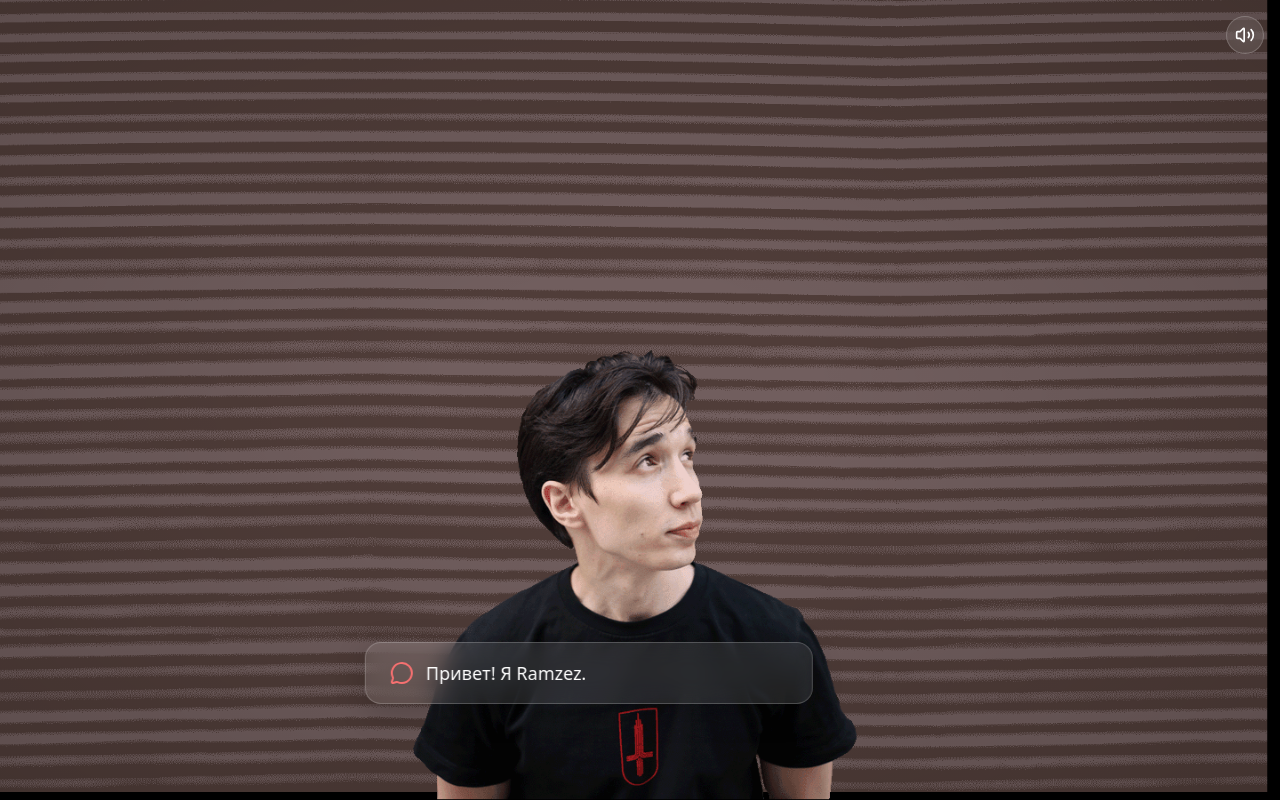
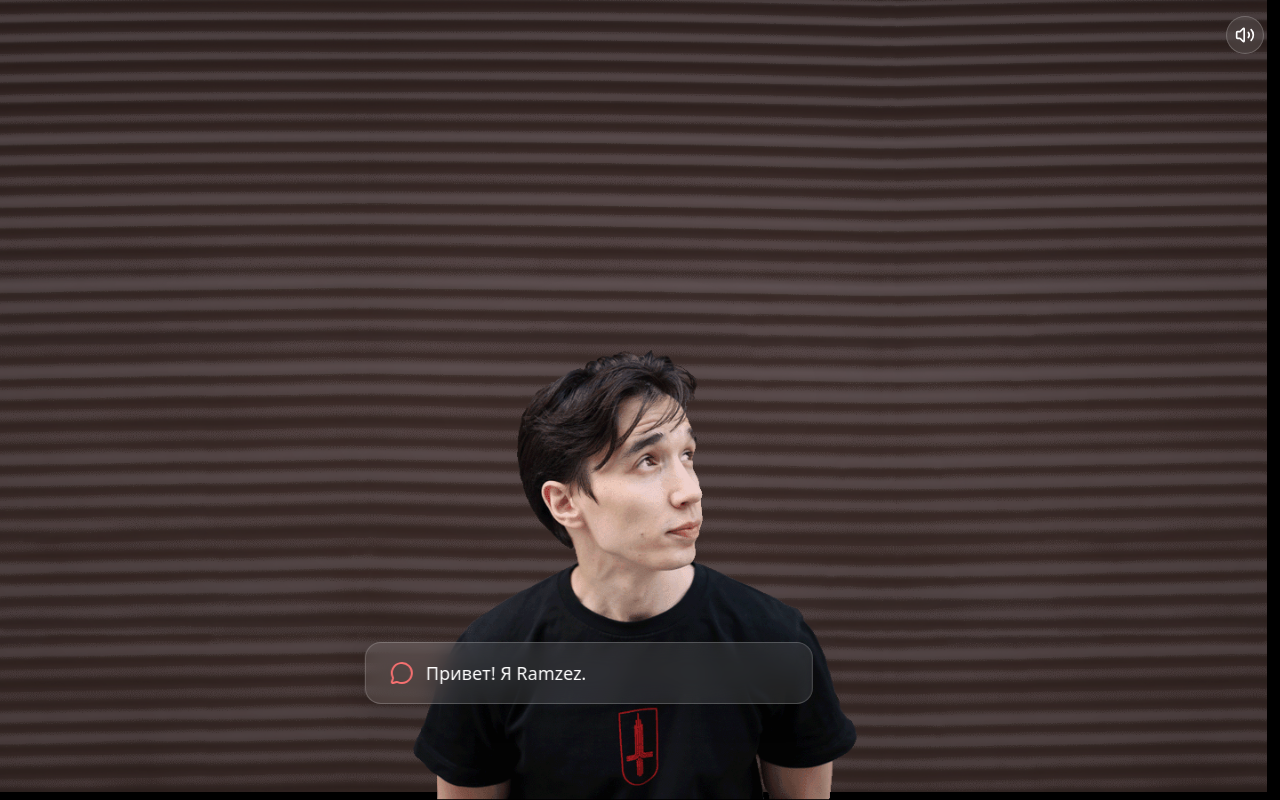
Before and after one commit to Ramzezzzzz/ramzez-portfolio, a React app: page / in a window 1280 px wide. Both pictures are taken after a click on the button "Включить звук". Built offline with nearby package versions, Linux system fonts and the light colour scheme; the HTML template or start-up script is replaced by a standard one.

Commit message:
пятый фикс анимации появления

```diff
--- a/src/pages/HomePage.jsx
+++ b/src/pages/HomePage.jsx
@@ -9,11 +9,11 @@ import { MessageCircle, FolderGit2, PenTool, Smartphone } from "lucide-react";
 
 const BASE_URL = import.meta.env.BASE_URL || "/";
 
-// Настройки анимаций (меняйте здесь, чтобы подобрать идеал)
-const FADE_DURATION = 4000;         // 4 секунды – осветление фона
-const PERSONA_DELAY = 2000;         // 2 секунды – задержка перед появлением персонажа
-const PERSONA_DURATION = 3000;     // 3 секунды – длительность появления персонажа
-const ORIGINAL_LOAD_DELAY = 12000; // 15 секунд – начало загрузки оригиналов
+// Тайминги – можно менять
+const FADE_DURATION = 4000;          // 4 секунды – осветление фона
+const PERSONA_DELAY = 1000;          // 1 секунда – задержка перед появлением
+const PERSONA_DURATION = 2000;       // 2 секунды – длительность появления
+const ORIGINAL_LOAD_DELAY = 10000;   // 10 секунд – начало загрузки оригиналов
 
 const dialogues = [
   "Привет! Я Ramzez.",
@@ -29,16 +29,16 @@ export default function HomePage() {
   const [showInterface, setShowInterface] = useState(false);
   const [activeImage, setActiveImage] = useState("right");
 
-  // Фон и затемнение
-  const [bgImage, setBgImage] = useState(`${BASE_URL}images/compress/portfolio_background.png`);
-  const [darkOverlayOpacity, setDarkOverlayOpacity] = useState(0.95);
+  // Затемнение
+  const [darkOverlayOpacity, setDarkOverlayOpacity] = useState(1.0); // СТРОГО 1.0 – полностью чёрный
   const [pulsateActive, setPulsateActive] = useState(false);
 
   // Появление персонажа
   const [personaOpacity, setPersonaOpacity] = useState(0);
-  const [rightOriginalReady, setRightOriginalReady] = useState(false);
-  const [leftOriginalReady, setLeftOriginalReady] = useState(false);
+
+  // Загрузка оригинала (фон)
   const [bgOriginalReady, setBgOriginalReady] = useState(false);
+  const [originalBgLoaded, setOriginalBgLoaded] = useState(false);
 
   const containerRef = useRef(null);
   const touchStartY = useRef(0);
@@ -62,7 +62,7 @@ export default function HomePage() {
     const timer = setInterval(() => {
       const elapsed = Date.now() - startTime;
       const progress = Math.min(elapsed / FADE_DURATION, 1);
-      setDarkOverlayOpacity(0.95 + progress * (0.18 - 0.95));
+      setDarkOverlayOpacity(1.0 + progress * (0.18 - 1.0));
       if (progress >= 1) {
         clearInterval(timer);
         setPulsateActive(true);
@@ -71,7 +71,7 @@ export default function HomePage() {
     return () => clearInterval(timer);
   }, []);
 
-  // 2. Появление персонажа (задержка 2 с, затем 3 с)
+  // 2. Появление персонажа (1 с задержки, 2 с длительность)
   useEffect(() => {
     const delay = setTimeout(() => {
       const startTime = Date.now();
@@ -85,56 +85,28 @@ export default function HomePage() {
     return () => clearTimeout(delay);
   }, []);
 
-  // 3. Загрузка оригиналов через 15 секунд
+  // 3. Загрузка оригинала фона (через 10 с)
   useEffect(() => {
     const delay = setTimeout(() => {
-      console.log('⏳ Начинаем загрузку оригиналов...');
-      const bgImg = new Image();
-      bgImg.src = `${BASE_URL}images/portfolio_background.png`;
-      bgImg.onload = () => {
+      console.log('⏳ Загружаем оригинал фона...');
+      const img = new Image();
+      img.src = `${BASE_URL}images/portfolio_background.png`;
+      img.onload = () => {
         console.log('✅ Оригинал фона загружен');
         setBgOriginalReady(true);
+        // Даём небольшую задержку, чтобы сжатый фон успел немного побыть, как и задумано
+        setTimeout(() => setOriginalBgLoaded(true), 500);
       };
-      bgImg.onerror = () => {
+      img.onerror = () => {
         console.warn('⚠️ Ошибка загрузки оригинала фона');
         setBgOriginalReady(true);
-      };
-
-      const rightImg = new Image();
-      rightImg.src = `${BASE_URL}images/portfolio_ramzez_right.png`;
-      rightImg.onload = () => {
-        console.log('✅ Оригинал персонажа (право) загружен');
-        setRightOriginalReady(true);
-      };
-      rightImg.onerror = () => {
-        console.warn('⚠️ Ошибка загрузки оригинала персонажа (право)');
-        setRightOriginalReady(true);
-      };
-
-      const leftImg = new Image();
-      leftImg.src = `${BASE_URL}images/portfolio_ramzez_left.png`;
-      leftImg.onload = () => {
-        console.log('✅ Оригинал персонажа (лево) загружен');
-        setLeftOriginalReady(true);
-      };
-      leftImg.onerror = () => {
-        console.warn('⚠️ Ошибка загрузки оригинала персонажа (лево)');
-        setLeftOriginalReady(true);
       };
     }, ORIGINAL_LOAD_DELAY);
 
     return () => clearTimeout(delay);
   }, []);
 
-  // 4. Когда оригинал фона готов – подменяем
-  useEffect(() => {
-    if (bgOriginalReady) {
-      console.log('🖼️ Подмена фона на оригинал');
-      setBgImage(`${BASE_URL}images/portfolio_background.png`);
-    }
-  }, [bgOriginalReady]);
-
-  // Остальная логика (свайпы, гироскоп, диалог) – без изменений
+  // Остальная логика без изменений (свайпы, гироскоп, диалог)
   const handleTouchStart = useCallback((e) => {
     touchStartY.current = e.touches[0].clientY;
   }, []);
@@ -249,11 +221,25 @@ export default function HomePage() {
         </button>
       )}
 
+      {/* Слой 1: Фон */}
       <ParallaxLayer offset={offsets.layer1} className="absolute inset-0 z-0">
+        {/* Оригинал (снизу, появляется плавно) */}
         <div
-          className="absolute inset-0 w-full h-full bg-cover bg-center"
-          style={{ backgroundImage: `url(${bgImage})`, opacity: 1 }}
+          className="absolute inset-0 bg-cover bg-center transition-opacity duration-1000"
+          style={{
+            backgroundImage: `url(${BASE_URL}images/portfolio_background.png)`,
+            opacity: originalBgLoaded ? 1 : 0,
+          }}
         />
+        {/* Сжатый фон (сверху, виден изначально, плавно исчезает) */}
+        <div
+          className="absolute inset-0 bg-cover bg-center transition-opacity duration-1000"
+          style={{
+            backgroundImage: `url(${BASE_URL}images/compress/portfolio_background.png)`,
+            opacity: originalBgLoaded ? 0 : 1,
+          }}
+        />
+        {/* Затемнение (всегда поверх обоих фонов) */}
         <motion.div
           className="absolute inset-0 pointer-events-none"
           style={{
@@ -270,13 +256,14 @@ export default function HomePage() {
         />
       </ParallaxLayer>
 
+      {/* Слой 2: Персонаж */}
       <ParallaxLayer
         offset={offsets.layer2}
         className="absolute inset-0 z-10 flex items-end justify-center"
         style={{ opacity: personaOpacity, transition: 'opacity 0.5s' }}
       >
         <motion.img
-          src={rightOriginalReady ? `${BASE_URL}images/portfolio_ramzez_right.png` : `${BASE_URL}images/compress/portfolio_ramzez_right.png`}
+          src={`${BASE_URL}images/compress/portfolio_ramzez_right.png`}
           alt="Ramzez right"
           className="object-contain cursor-pointer"
           style={{
@@ -292,7 +279,7 @@ export default function HomePage() {
           onClick={nextDialogue}
         />
         <motion.img
-          src={leftOriginalReady ? `${BASE_URL}images/portfolio_ramzez_left.png` : `${BASE_URL}images/compress/portfolio_ramzez_left.png`}
+          src={`${BASE_URL}images/compress/portfolio_ramzez_left.png`}
           alt="Ramzez left"
           className="object-contain cursor-pointer"
           style={{
@@ -309,10 +296,8 @@ export default function HomePage() {
         />
       </ParallaxLayer>
 
-      <ParallaxLayer
-        offset={offsets.layer3}
-        className="absolute inset-0 z-20 pointer-events-none"
-      >
+      {/* Слой 3: Интерфейс */}
+      <ParallaxLayer offset={offsets.layer3} className="absolute inset-0 z-20 pointer-events-none">
         <div className={`h-full flex flex-col justify-end items-center px-4 ${isMobile ? "pb-12" : "pb-12 sm:pb-18"}`}>
           <AnimatePresence mode="wait">
             {!showInterface ? (
```
